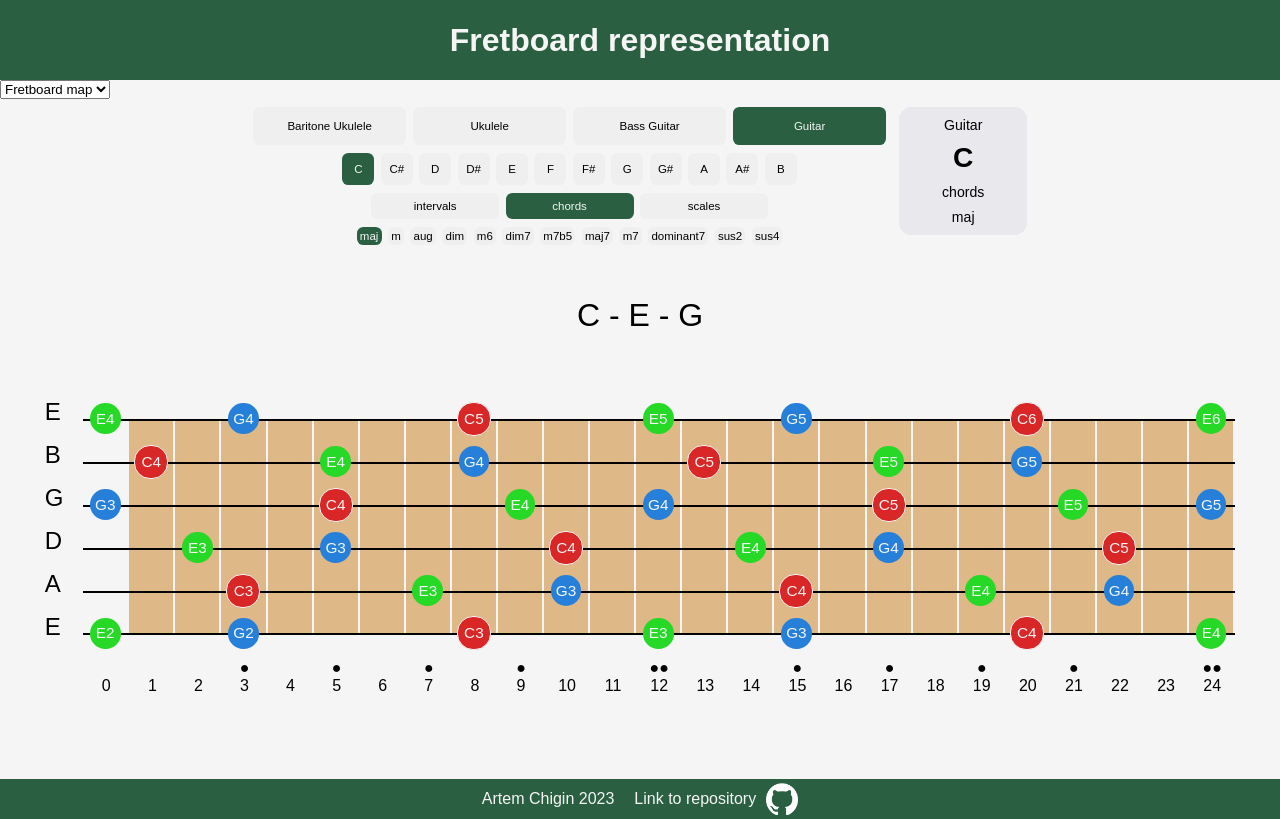
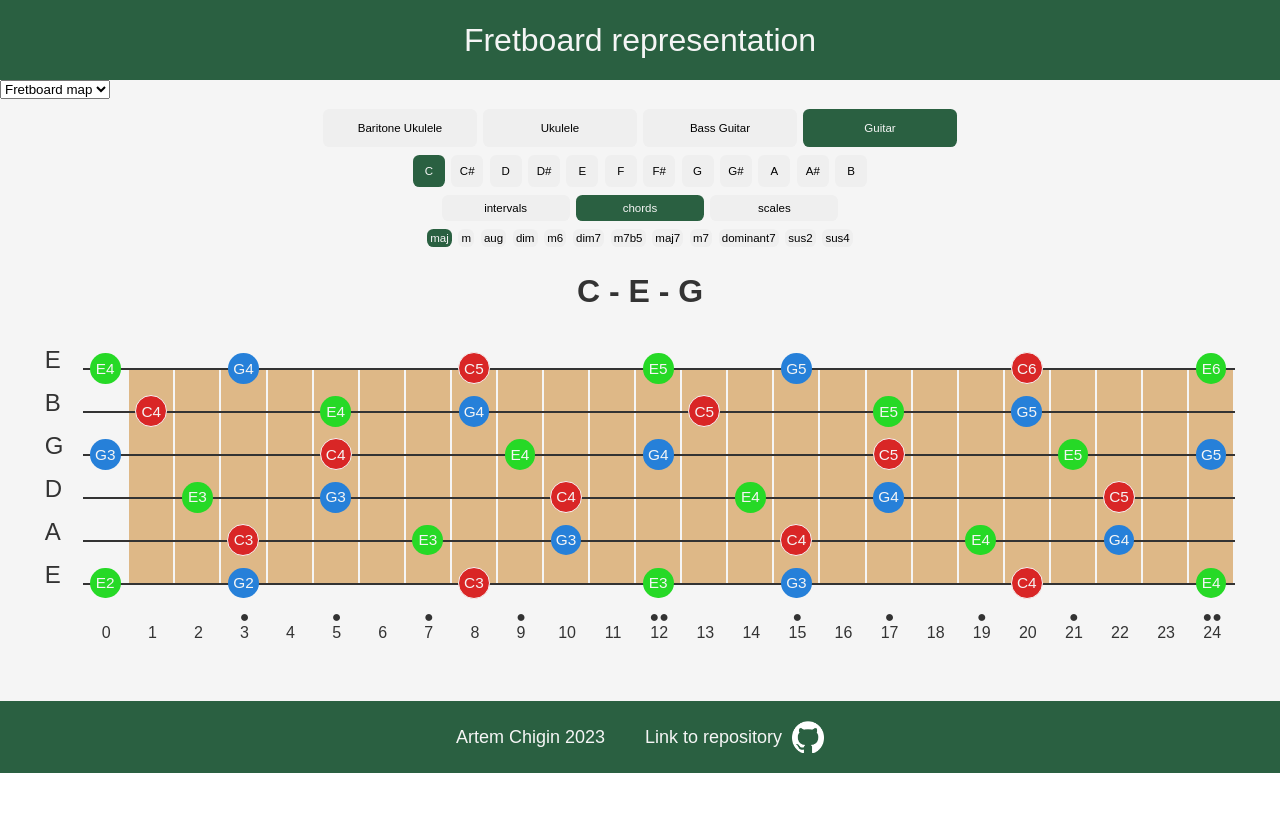
Before and after one commit to artem-chigin/fretboard-map, a React (Create React App) app: page / in a window 1280 px wide. Built offline with nearby package versions, Linux system fonts and the light colour scheme.

Commit message:
restyled header footer and ui_and_info

```diff
--- a/src/index.css
+++ b/src/index.css
@@ -1,84 +1,103 @@
 * {
   margin: 0;
   padding: 0;
-  font-family: sans-serif;
+  box-sizing: border-box;
+}
+
+html {
+  font-size: 62.5%;
 }
 
 body {
-  display: flex;
-  flex-direction: column;
+  font-family: sans-serif;
+  font-weight: 400;
+  line-height: 1;
+  color: #333;
 }
 
 header {
+  height: 8rem;
   display: flex;
   justify-content: center;
   align-items: center;
-  min-height: 10vh;
   background-color: #2a6041;
-  font-size: 2vh;
+}
+
+header h1 {
+  font-size: 3.2rem;
+  font-weight: 500;
   color: whitesmoke;
 }
 
 footer {
   display: flex;
-  gap: 20px;
-  /* flex-direction: column; */
+  gap: 4rem;
   justify-content: center;
   align-items: center;
-  min-height: 5vh;
-  text-align: center;
   background-color: #2a6041;
   color: whitesmoke;
-  font-size: 2vh;
+  font-size: 1.8rem;
+  padding: 2rem 0;
 }
 
-.repository-link {
+.repository-link:link,
+.repository-link:visited {
   display: flex;
   justify-content: center;
   align-items: center;
-  gap: 10px;
+  gap: 1rem;
   color: whitesmoke;
   text-decoration: none;
 }
 
+.repository-link:hover,
+.repository-link:active {
+  /* border-bottom: whitesmoke solid 1px; */
+}
+
 .fretboard-app {
-  min-height: 85vh;
+  /* min-height: 85vh; */
   display: flex;
   flex-direction: column;
-  justify-content: space-between;
+  /* justify-content: space-between; */
+  gap: 2rem;
 }
 
 .sequence {
   margin: 0 auto;
   max-width: 90vw;
-  font-size: 4vh;
+  font-size: 3.2rem;
+  font-weight: 600;
   text-align: center;
 }
 
 .inner-instrument-container {
   display: flex;
+  justify-content: center;
 }
 
 .fretboard {
-  margin: 0 auto;
+  /* margin: 0 auto; */
+  /* align-self: center; */
 }
 
 .string {
   display: flex;
   background-color: burlywood;
-  border-bottom: solid 0.3vh;
+  border-bottom: solid 0.2rem;
 }
 
 .ui-and-info {
   display: flex;
-  flex-direction: row;
+  /* flex-direction: row; */
   justify-content: center;
-  margin-top: 1vh;
-  gap: 1vw;
+  margin-top: 1rem;
+  gap: 2rem;
 }
 
 .info {
-  display: flex;
+  display: none;
+  /* display: flex; */
   flex-direction: column;
   justify-content: space-evenly;
   align-items: center;
```
